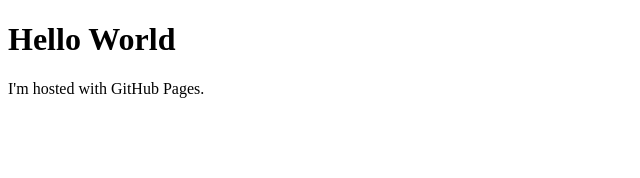
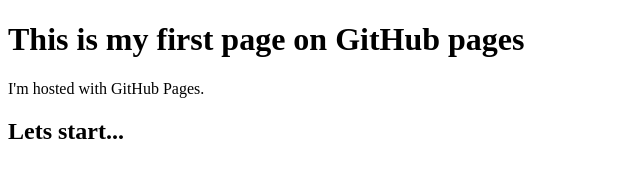
Before and after one commit to vjrmsg/sriram.github.io, a plain HTML site: page index.html in a window 1280 px wide. Shown: the whole page, without its empty margins (0-640 px from the left). Drawn offline with Linux system fonts and the light colour scheme.

Commit message:
update index.html
update

```diff
--- a/index.html
+++ b/index.html
@@ -1,7 +1,8 @@
 <!DOCTYPE html>
 <html>
 <body>
-<h1>Hello World</h1>
+<h1>This is my first page on GitHub pages</h1>
 <p>I'm hosted with GitHub Pages.</p>
+<h2> Lets start...</h2>
 </body>
 </html>
```
